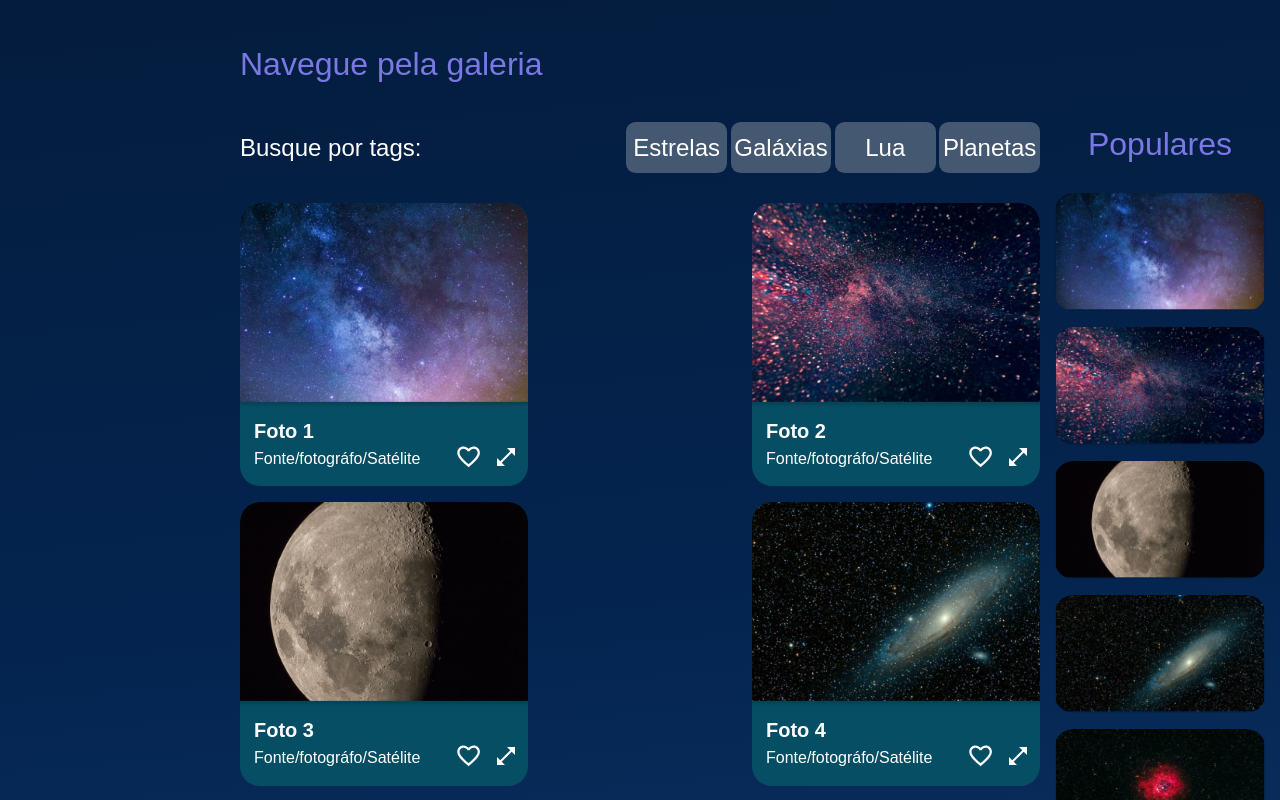
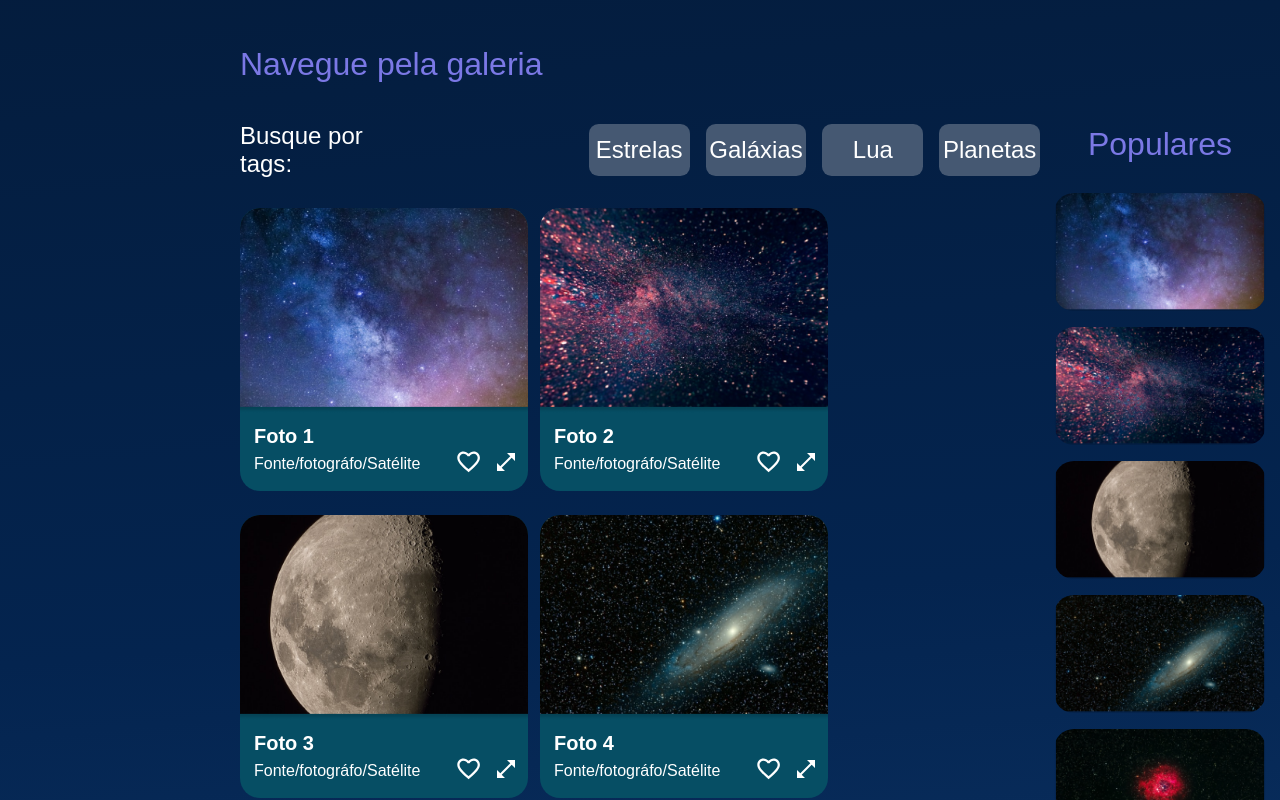
Before and after one commit to Cirovsky/alura-space, a React (Vite) app: page / in a window 1280 px wide. Shown: the part 520-1320 px from the top of the page. Built offline with nearby package versions, Linux system fonts and the light colour scheme.

Commit message:
publicado favicon e mudança de layout

```diff
--- a/index.html
+++ b/index.html
@@ -2,6 +2,7 @@
 <html lang="en">
   <head>
     <meta charset="UTF-8" />
+    <link rel="icon" href="./public/favicon-16x16.png" type="image/x-icon">
     <meta name="viewport" content="width=device-width, initial-scale=1.0" />
     <title>Alura Space</title>
   </head>
--- a/src/components/Galery/_Galery.scss
+++ b/src/components/Galery/_Galery.scss
@@ -24,7 +24,8 @@
         }
         .tags{
             display: flex;
-            justify-content: space-between;
+            column-gap: $default-size/3;
+            justify-content: flex-end;
             flex-grow: 1;
             .button{
                 width: 4.2em;
@@ -40,8 +41,9 @@
         margin: 30px 0;
         display: flex;
         flex-wrap: wrap;
-        row-gap: 2vh;
-        justify-content: space-between;
+        row-gap: $default-size/2;
+        column-gap: $default-size/4;
+        justify-content: flex-start;
     }
 }
 
--- a/src/styles/style.css
+++ b/src/styles/style.css
@@ -1,6 +1,6 @@
 @font-face {
   font-family: "Ghandi Sans";
-  src: url("../files/fontes/GandhiSans-Regular.otf") format("truetype");
+  src: url(".src/files/fontes/GandhiSans-Regular.otf") format("truetype");
 }
 body, header, h1, h2, h3, h4, p, span, div, ul, li, input, button {
   font-family: "Gandhi Sans", sans-serif;
@@ -67,12 +67,12 @@ body, header, h1, h2, h3, h4, p, span, div, ul, li, input, button {
 }
 .header input::-moz-placeholder {
   background-color: none;
-  background: no-repeat right url("../files/search.png");
+  background: no-repeat right url("./src/files/search.png");
   color: white;
 }
 .header input::placeholder {
   background-color: none;
-  background: no-repeat right url("../files/search.png");
+  background: no-repeat right url("./src/files/search.png");
   color: white;
 }
 
@@ -121,7 +121,7 @@ body, header, h1, h2, h3, h4, p, span, div, ul, li, input, button {
 .banner {
   display: flex;
   margin-right: 1.5rem;
-  background: no-repeat center url("../files/banner.png");
+  background: no-repeat center url("./src/files/banner.png");
   background-size: cover;
   border-radius: 1.25em;
   align-items: center;
@@ -156,7 +156,9 @@ body, header, h1, h2, h3, h4, p, span, div, ul, li, input, button {
 }
 .galery__subtitle .tags {
   display: flex;
-  justify-content: space-between;
+  -moz-column-gap: 1rem;
+       column-gap: 1rem;
+  justify-content: flex-end;
   flex-grow: 1;
 }
 .galery__subtitle .tags .button {
@@ -170,8 +172,10 @@ body, header, h1, h2, h3, h4, p, span, div, ul, li, input, button {
   margin: 30px 0;
   display: flex;
   flex-wrap: wrap;
-  row-gap: 2vh;
-  justify-content: space-between;
+  row-gap: 1.5rem;
+  -moz-column-gap: 0.75rem;
+       column-gap: 0.75rem;
+  justify-content: flex-start;
 }
 
 .left-galery {
```
Also changed, not shown: public/favicon-16x16.png (renamed from src/files/favicon-16x16.png), 1 other file (tests, documents, lock files or other folders).
